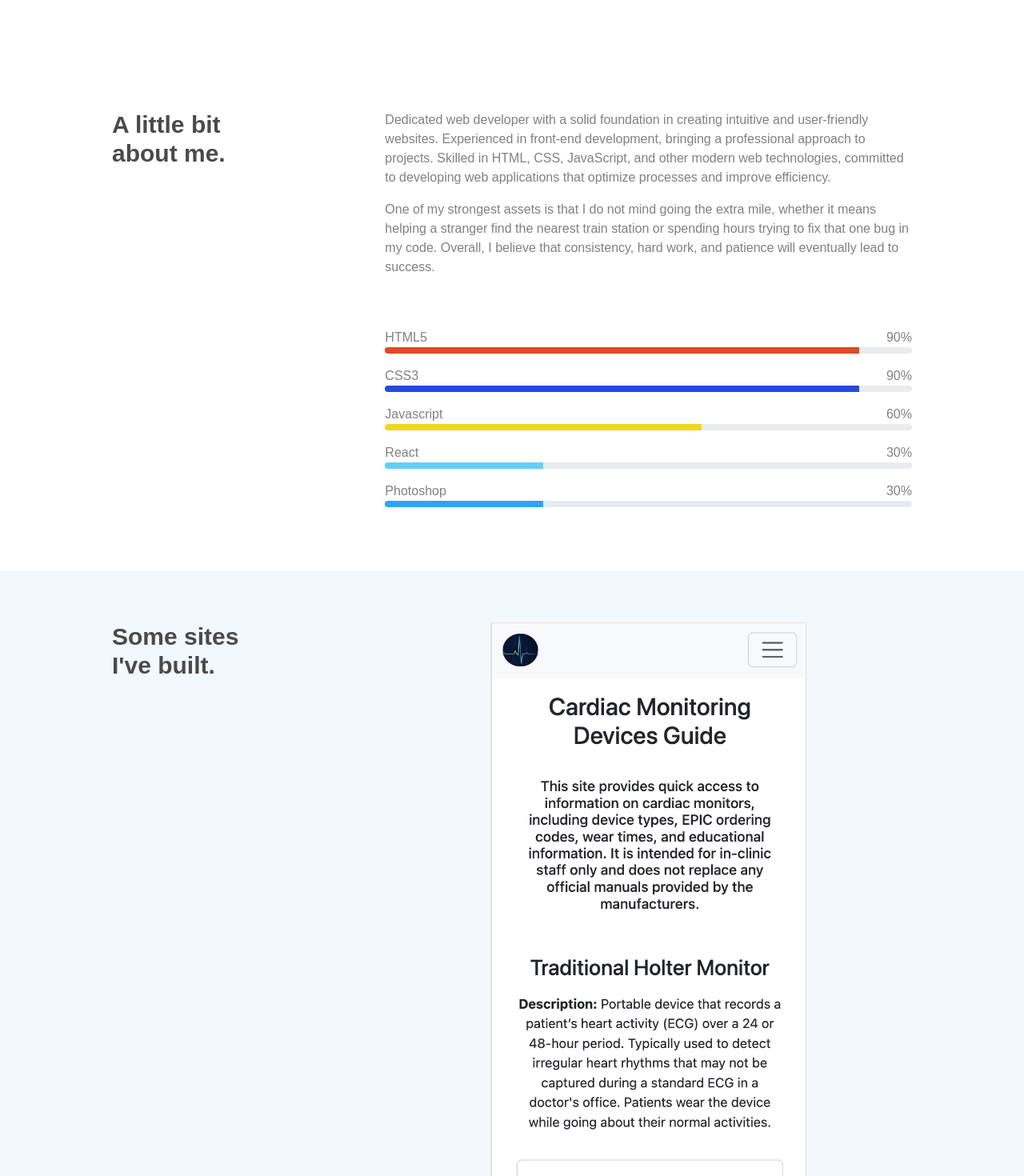
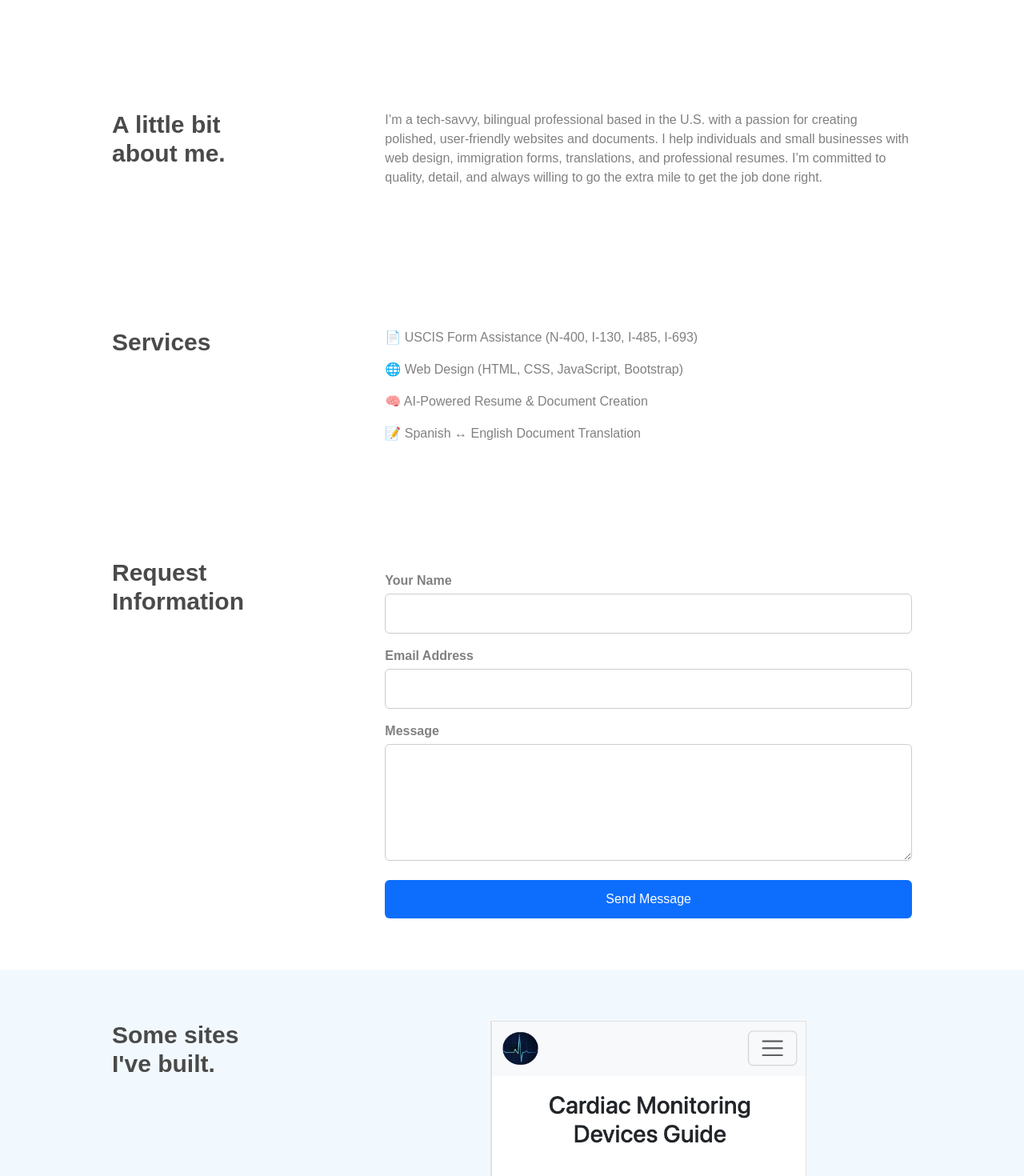
Before and after one commit to Esmendez90/portfolio, a React (Create React App) app in the folder portfolio/: page / in a window 1280 px wide. Shown: the part 820-2290 px from the top of the page at 80% size. Built offline with nearby package versions, Linux system fonts and the light colour scheme.

Commit message:
Revise About section with updated bio and services overview

```diff
--- a/portfolio/src/App.js
+++ b/portfolio/src/App.js
@@ -3,9 +3,11 @@ import "./App.css";
 import NavBar from "./components/NavBar/NavBar";
 import Banner from "./components/Banner/Banner";
 import About from "./components/About/About";
+import Form from "./components/Form/Form";
 import Works from "./components/Works/Works";
 import Contact from "./components/Contact/Contact";
 import Footer from "./components/Footer/Footer";
+import Services from "./components/Services/Services";
 
 function App() {
   return (
@@ -14,6 +16,8 @@ function App() {
       <NavBar />
       <Banner />
       <About />
+      <Services />
+      <Form />
       <Works />
       <Contact />
       <Footer />
--- a/portfolio/src/components/About/About.js
+++ b/portfolio/src/components/About/About.js
@@ -17,22 +17,15 @@ function About() {
           </div>
           <div className="text-container col-sm-8">
             <p>
-              Dedicated web developer with a solid foundation in creating
-              intuitive and user-friendly websites. Experienced in front-end
-              development, bringing a professional approach to projects. Skilled
-              in HTML, CSS, JavaScript, and other modern web technologies,
-              committed to developing web applications that optimize processes
-              and improve efficiency.
-            </p>
-            <p>
-              One of my strongest assets is that I do not mind going the extra
-              mile, whether it means helping a stranger find the nearest train
-              station or spending hours trying to fix that one bug in my code.
-              Overall, I believe that consistency, hard work, and patience will
-              eventually lead to success.
+              I’m a tech-savvy, bilingual professional based in the U.S. with a
+              passion for creating polished, user-friendly websites and
+              documents. I help individuals and small businesses with web
+              design, immigration forms, translations, and professional resumes.
+              I’m committed to quality, detail, and always willing to go the
+              extra mile to get the job done right.
             </p>
 
-            <ProgressBar />
+            {/* <ProgressBar /> */}
           </div>
         </div>
       </section>
--- a/portfolio/src/components/Banner/Banner.js
+++ b/portfolio/src/components/Banner/Banner.js
@@ -23,9 +23,11 @@ function Banner() {
               style={{
                 fontSize: "25px",
                 color: "white",
+                fontWeight: "bold",
+                textShadow: "1px 1px black",
               }}
             >
-              Web Developer
+              Bilingual Digital Services: Web Design, Immigration Help, Translation & More
             </p>
             <hr />
             <LanguageIcon />
--- /dev/null
+++ b/portfolio/src/components/Form/Form.js
@@ -0,0 +1,70 @@
+import React, { useState } from "react";
+import "./style.css";
+
+const Form = () => {
+  const [formStatus, setFormStatus] = useState("");
+
+  const handleSubmit = async (e) => {
+    e.preventDefault();
+
+    const form = e.target;
+    const formData = new FormData(form);
+
+    try {
+      const response = await fetch("https://formsubmit.co/edmendezn@gmail.com", {
+        method: "POST",
+        headers: { Accept: "application/json" },
+        body: formData,
+      });
+
+      if (response.ok) {
+        setFormStatus("Thank you! Your message has been sent.");
+        form.reset();
+      } else {
+        setFormStatus("Oops! Something went wrong. Please try again.");
+      }
+    } catch (error) {
+      setFormStatus("Network error. Please try again later.");
+    }
+  };
+
+  return (
+    <section>
+      <div id="contact" className="contact-section row-container row">
+        <div className="h2-container col-sm-3">
+          <div>
+            <h2 style={{ color: "#4a4a4a" }}>Request Information</h2>
+          </div>
+        </div>{" "}
+
+        <div className="text-container col-sm-8">
+
+        <form onSubmit={handleSubmit}>
+          {/* Formsubmit Hidden Fields */}
+          <input
+            type="hidden"
+            name="_subject"
+            value="New message from React Portfolio"
+          />
+          <input type="hidden" name="_template" value="table" />
+          <input type="hidden" name="_captcha" value="false" />
+
+          <label htmlFor="name">Your Name</label>
+          <input type="text" name="name" id="name" required />
+
+          <label htmlFor="email">Email Address</label>
+          <input type="email" name="email" id="email" required />
+
+          <label htmlFor="message">Message</label>
+          <textarea name="message" id="message" rows="5" required></textarea>
+
+          <button type="submit">Send Message</button>
+        </form>
+        {formStatus && <p className="form-status">{formStatus}</p>}
+        </div>
+      </div>
+    </section>
+  );
+};
+
+export default Form;
--- /dev/null
+++ b/portfolio/src/components/Form/style.css
@@ -0,0 +1,42 @@
+.contact-section {
+    margin: auto;
+  }
+
+  form {
+    display: flex;
+    flex-direction: column;
+  }
+
+  label {
+    margin-top: 1rem;
+    font-weight: bold;
+  }
+
+  input,
+  textarea {
+    padding: 0.75rem;
+    margin-top: 0.25rem;
+    font-size: 1rem;
+    border: 1px solid #ccc;
+    border-radius: 6px;
+  }
+
+  button {
+    margin-top: 1.5rem;
+    padding: 0.75rem;
+    font-size: 1rem;
+    background-color: #0d6efd;
+    color: white;
+    border: none;
+    border-radius: 6px;
+    cursor: pointer;
+  }
+
+  button:hover {
+    background-color: #0b5ed7;
+  }
+
+  .form-status {
+    margin-top: 1rem;
+    font-weight: bold;
+  }
--- /dev/null
+++ b/portfolio/src/components/Services/Services.js
@@ -0,0 +1,30 @@
+import React from "react";
+import "./style.css";
+
+function Services() {
+  return (
+    <>
+      <section>
+        <div id="services" className="services-container row-container row">
+          <div className="h2-container col-sm-3">
+            <div>
+              <h2 style={{ color: "#4a4a4a" }}>
+                Services <br />
+              </h2>
+            </div>
+          </div>
+          <div className="text-container col-sm-8">
+            <ul>
+              <li>📄 USCIS Form Assistance (N-400, I-130, I-485, I-693)</li>
+              <li>🌐 Web Design (HTML, CSS, JavaScript, Bootstrap)</li>
+              <li>🧠 AI-Powered Resume & Document Creation</li>
+              <li>📝 Spanish ↔ English Document Translation</li>
+            </ul>
+          </div>
+        </div>
+      </section>
+    </>
+  );
+}
+
+export default Services;
--- /dev/null
+++ b/portfolio/src/components/Services/style.css
@@ -0,0 +1,7 @@
+ul {
+  padding-left: 0;
+}
+li {
+  list-style: none;
+  margin-bottom: 1rem;
+}
```
Also changed, not shown: 1 other file (tests, documents, lock files or other folders).
